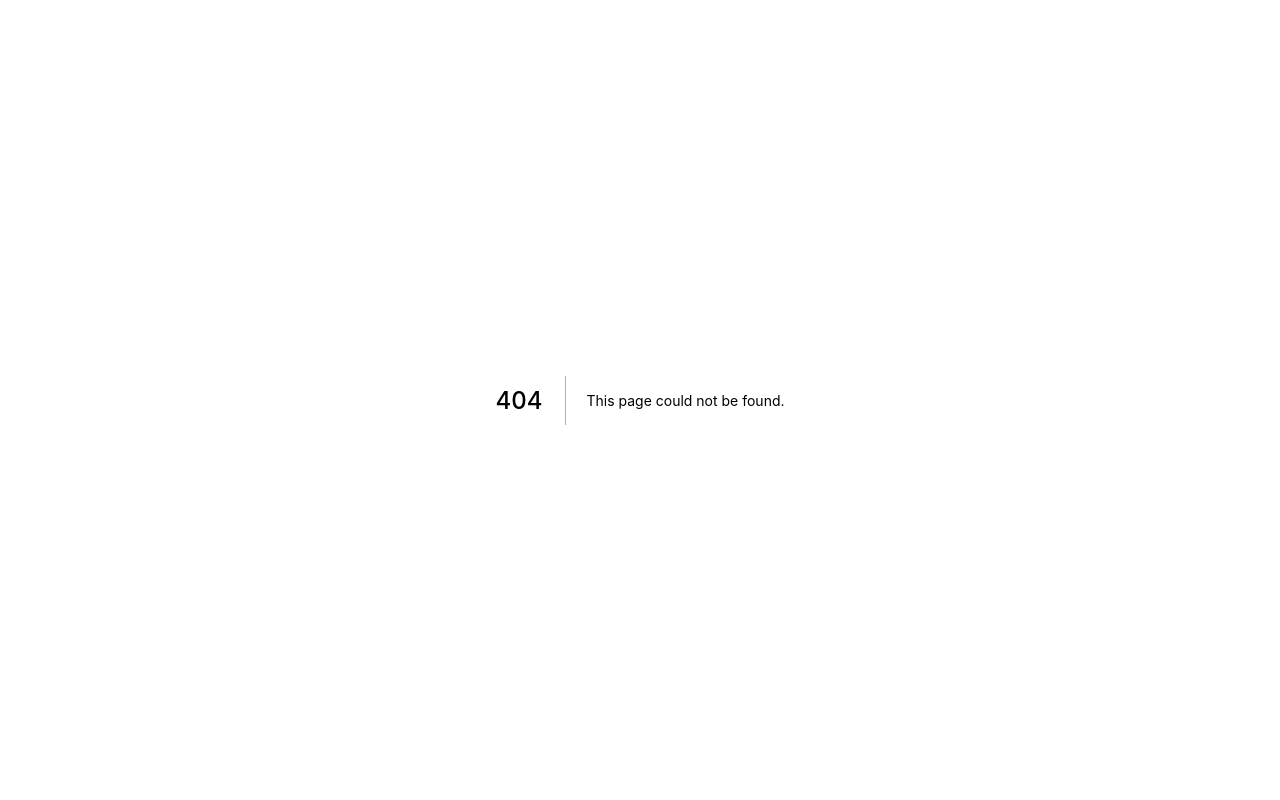
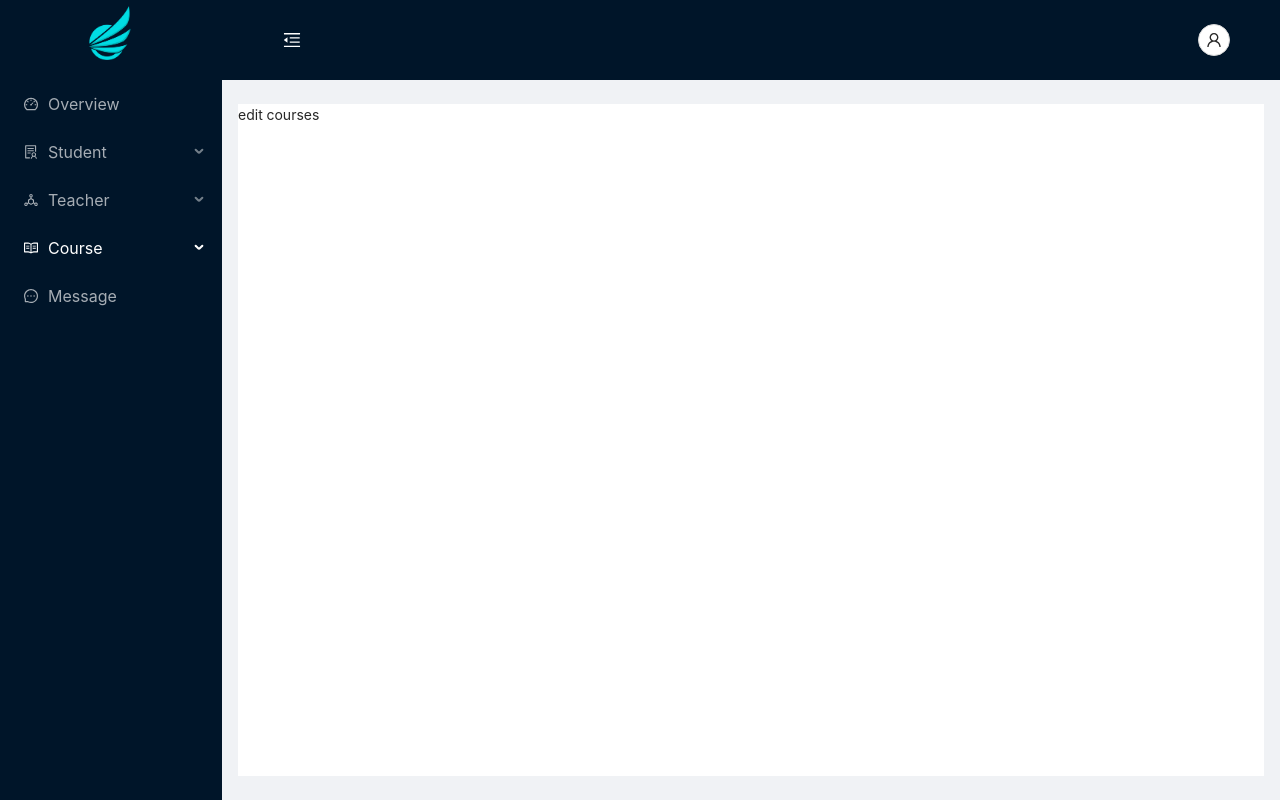
Before and after one commit to YumeLoL/cms-project, a Next.js app: page /dashboard/manager/courses/edit-course in a window 1280 px wide. Before the commit this address had no page. Built offline with nearby package versions, Linux system fonts and the light colour scheme.

Commit message:
menu update

```diff
--- a/components/layout.tsx
+++ b/components/layout.tsx
@@ -1,5 +1,5 @@
 import Head from "next/head";
-import React, { useState } from "react";
+import React, { useEffect, useState } from "react";
 import { Button, Layout, Menu, message, Popover } from "antd";
 import "antd/dist/antd.css";
 import type { MenuProps } from "antd";
@@ -9,11 +9,19 @@ import {
   MenuFoldOutlined,
   MenuUnfoldOutlined,
   UserOutlined,
-  AppstoreOutlined,
+  DashboardOutlined,
+  SolutionOutlined,
+  TeamOutlined,
+  DeploymentUnitOutlined,
+  ReadOutlined,
+  ProjectOutlined,
+  FileAddOutlined,
+  EditOutlined,
+  MessageOutlined,
 } from "@ant-design/icons";
 import logo from "../public/logo.png";
 import styled from "styled-components";
-import axios, { AxiosError, AxiosResponse } from "axios";
+import axios, { AxiosResponse } from "axios";
 import Router from "next/router";
 import { BaseURL } from "../service/api";
 
@@ -51,31 +59,6 @@ const StyledContent = styled(Content)`
 type MenuItem = Required<MenuProps>["items"][number];
 
 export default function MainLayout({ children }: React.PropsWithChildren<{}>) {
-  const [collapsed, setCollapsed] = useState(false);
-  const toggleCollapsed = () => {
-    setCollapsed(!collapsed);
-  };
-
-  const logout = async () => {
-    const token = JSON.parse(localStorage.getItem("cms-user") as string).token;
-
-    try {
-      const res: AxiosResponse = await axios.post(
-        `${BaseURL}/logout`,
-        {},
-        {
-          headers: { Authorization: `Bearer ${token}` },
-        }
-      );
-      if (res) {
-        localStorage.removeItem("cms-user");
-        Router.push("/");
-      }
-    } catch (err: any) {
-      message.error(err.response.data.msg);
-    }
-  };
-
   const getItem = (
     label: React.ReactNode,
     key: React.Key,
@@ -93,20 +76,81 @@ export default function MainLayout({ children }: React.PropsWithChildren<{}>) {
 
   // menu items
   const items = [
-    getItem("Overview", "1", <AppstoreOutlined />),
-    getItem("Student", "sub1", <AppstoreOutlined />, [
-      getItem("Student List", "2"),
+    getItem(
+      <Link href="/dashboard/manager">Overview</Link>,
+      "manager",
+      <DashboardOutlined />
+    ),
+    getItem("Student", "sub1", <SolutionOutlined />, [
+      getItem(
+        <Link href="/dashboard/manager/students">Student List</Link>,
+        "students",
+        <TeamOutlined />
+      ),
     ]),
-    getItem("Teacher", "sub2", <AppstoreOutlined />, [
-      getItem("Teacher List", "3"),
+    getItem("Teacher", "sub2", <DeploymentUnitOutlined />, [
+      getItem(
+        <Link href="/dashboard/manager/teachers">Teacher List</Link>,
+        "teachers",
+        <TeamOutlined />
+      ),
     ]),
-    getItem("Course", "sub3", <AppstoreOutlined />, [
-      getItem("All Course", "4"),
-      getItem("Add Course", "5"),
-      getItem("Edit Course", "6"),
+    getItem("Course", "sub3", <ReadOutlined />, [
+      getItem(
+        <Link href="/dashboard/manager/courses">All Course</Link>,
+        "courses",
+        <ProjectOutlined />
+      ),
+      getItem(
+        <Link href="/dashboard/manager/courses/add-course">Add Course</Link>,
+        "add-course",
+        <FileAddOutlined />
+      ),
+      getItem(
+        <Link href="/dashboard/manager/courses/edit-course">Edit Course</Link>,
+        "edit-course",
+        <EditOutlined />
+      ),
     ]),
-    getItem("Message", "7", <AppstoreOutlined />),
+    getItem(
+      <Link href="/dashboard/manager/message">Message</Link>,
+      "message",
+      <MessageOutlined />
+    ),
   ];
+
+  const [collapsed, setCollapsed] = useState(false);
+  const toggleCollapsed = () => {
+    setCollapsed(!collapsed);
+  };
+
+  // to get current selected keys of menu & subMenu
+  const currentPath = Router.pathname.split("/");
+  const currentMenuKey = currentPath.pop() as string;
+
+  const [path, setPath] = useState([""]);
+  // console.log("path:", path);
+  // console.log("items:", items);
+
+
+  const logout = async () => {
+    const token = JSON.parse(localStorage.getItem("cms-user") as string).token;
+    try {
+      const res: AxiosResponse = await axios.post(
+        `${BaseURL}/logout`,
+        {},
+        {
+          headers: { Authorization: `Bearer ${token}` },
+        }
+      );
+      if (res) {
+        localStorage.removeItem("cms-user");
+        Router.push("/");
+      }
+    } catch (err: any) {
+      message.error(err.response.data.msg);
+    }
+  };
 
   return (
     <>
@@ -138,11 +182,14 @@ export default function MainLayout({ children }: React.PropsWithChildren<{}>) {
             inlineCollapsed={collapsed}
             style={{ position: "sticky", top: "80px", fontSize: "16px" }}
             items={items}
+            selectedKeys={[currentMenuKey]}
+            // openKeys={[]}
           />
         </Sider>
 
         <Layout className="site-layout">
           <StyledHeader className="site-layout-background">
+            {/* collapsedButton */}
             <Button
               icon={collapsed ? <MenuUnfoldOutlined /> : <MenuFoldOutlined />}
               onClick={toggleCollapsed}
--- /dev/null
+++ b/pages/dashboard/manager/courses/edit-course.tsx
@@ -0,0 +1,10 @@
+import React from 'react'
+import Layout from '../../../../components/layout'
+
+export default function EditCourse() {
+  return (
+    <Layout>
+      <div>edit courses</div>
+    </Layout>
+  )
+}
```
Also changed, not shown: pages/dashboard/manager/courses/add-course.tsx (added, +10 -0 lines), pages/dashboard/manager/courses/index.tsx (added, +10 -0 lines), pages/dashboard/manager/message.tsx (added, +10 -0 lines), pages/dashboard/manager/students/index.tsx (added, +10 -0 lines), pages/dashboard/manager/teachers/index.tsx (added, +10 -0 lines), 1 other file (tests, documents, lock files or other folders).
